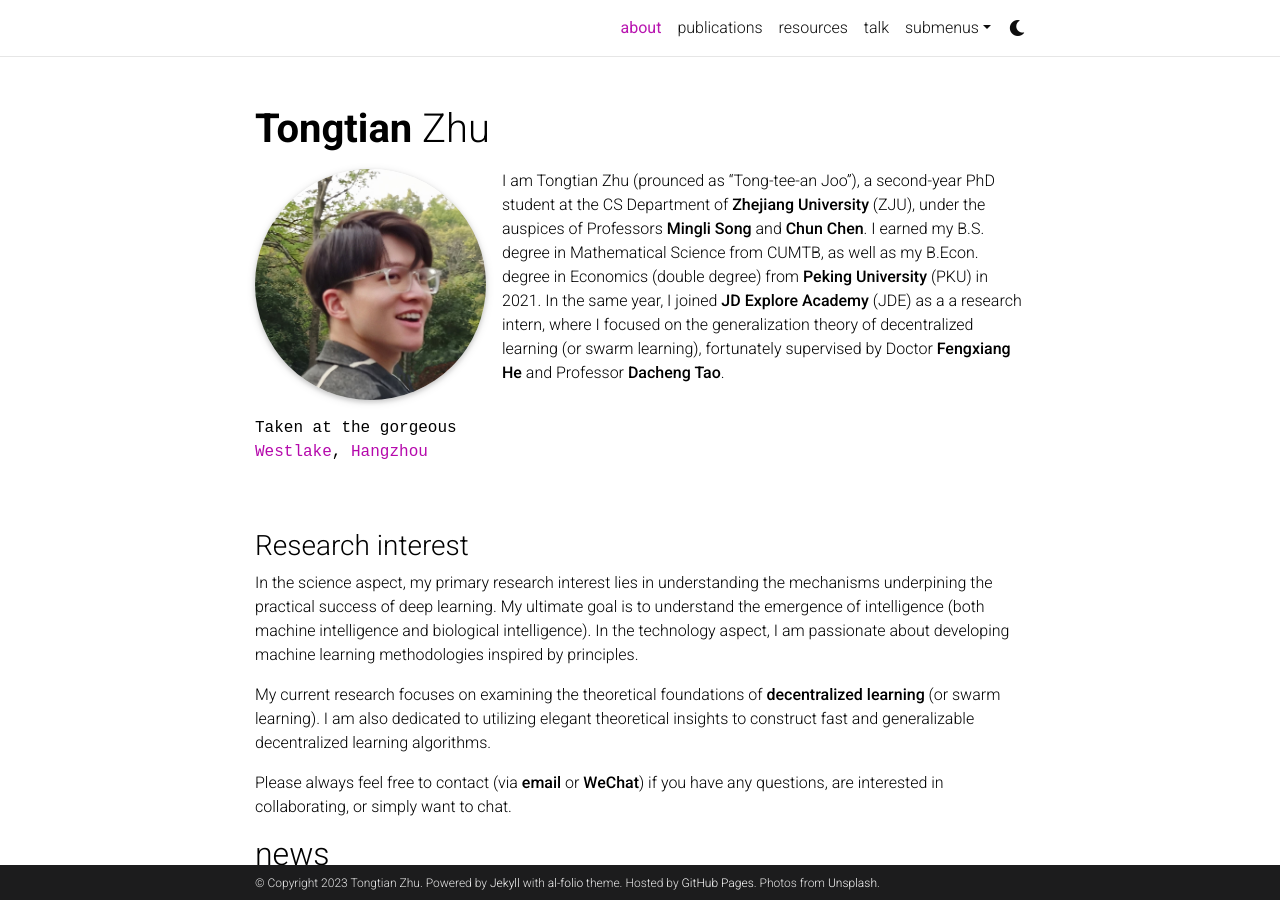
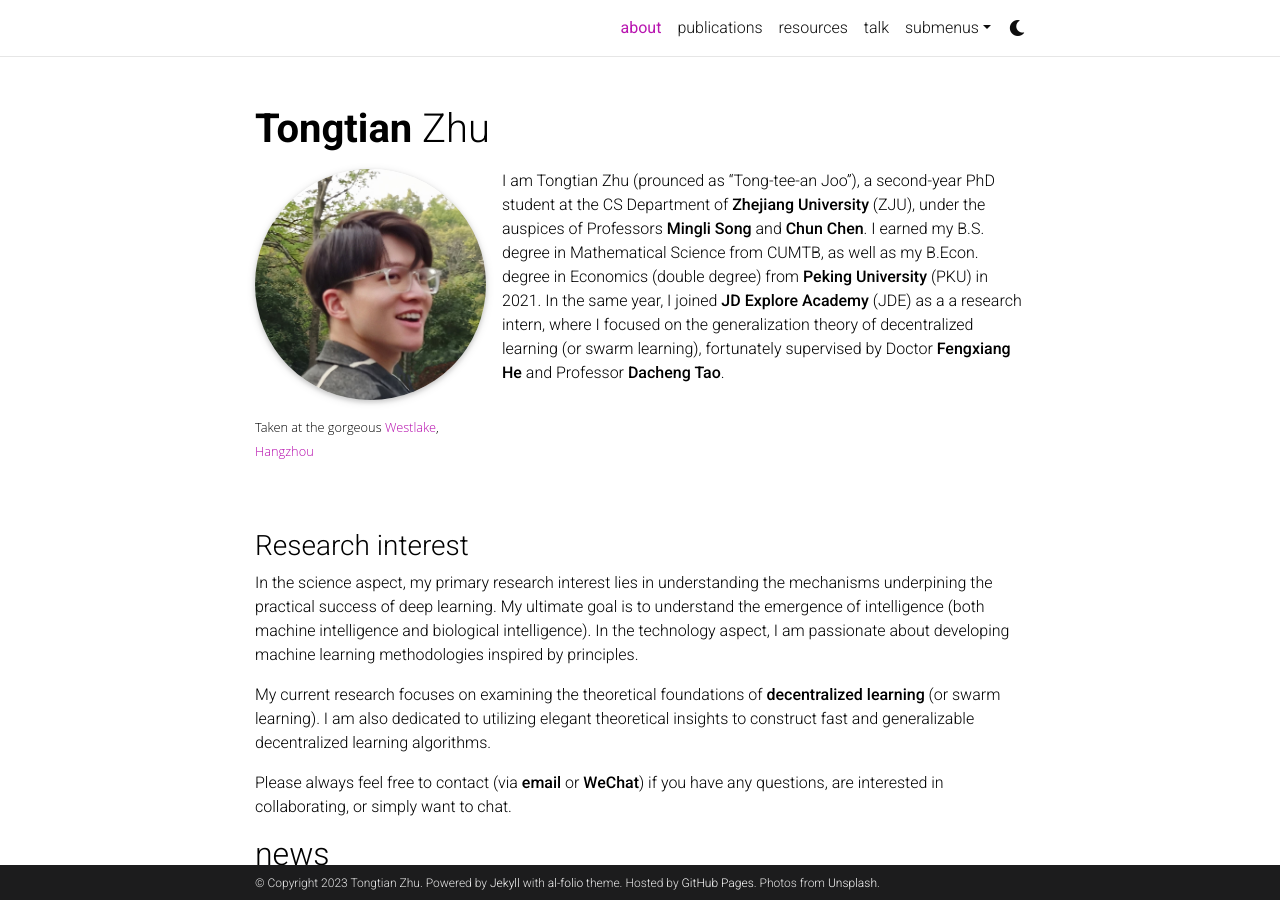
Before and after one commit to Raiden-Zhu/Raiden-Zhu.github.io, a Jekyll site: the page built from _pages/about.md, in a window 1280 px wide and 900 px high. Built offline with Jekyll 4.4.1, drawn with Linux system fonts in a browser that asks for light colours; full-size pictures stand in for the smaller copies a plugin makes; emoji names are drawn with the system emoji font; comment, search, counter and statistics services are not loaded; a style sheet for code colours, icons or effects is not loaded.

Commit message:
Update about.md

```diff
--- a/_pages/about.md
+++ b/_pages/about.md
@@ -9,7 +9,7 @@
   image: photo_9.jpg
   image_circular: True # false: crops the image to make it circular
   address: >
-    <p>Taken at the gorgeous <a href='https://en.wikipedia.org/wiki/West_Lake'>Westlake</a>, <a href='https://en.wikipedia.org/wiki/Hangzhou'>Hangzhou</a></p>
+      <p><span style="font-size: 0.8em; font-family: 'Open Sans';">Taken at the gorgeous <a href='https://en.wikipedia.org/wiki/West_Lake'>Westlake</a>, <a href='https://en.wikipedia.org/wiki/Hangzhou'>Hangzhou</a></span></p>
 
 news: true  # includes a list of news items
 latest_posts: true  # includes a list of the newest posts
```
